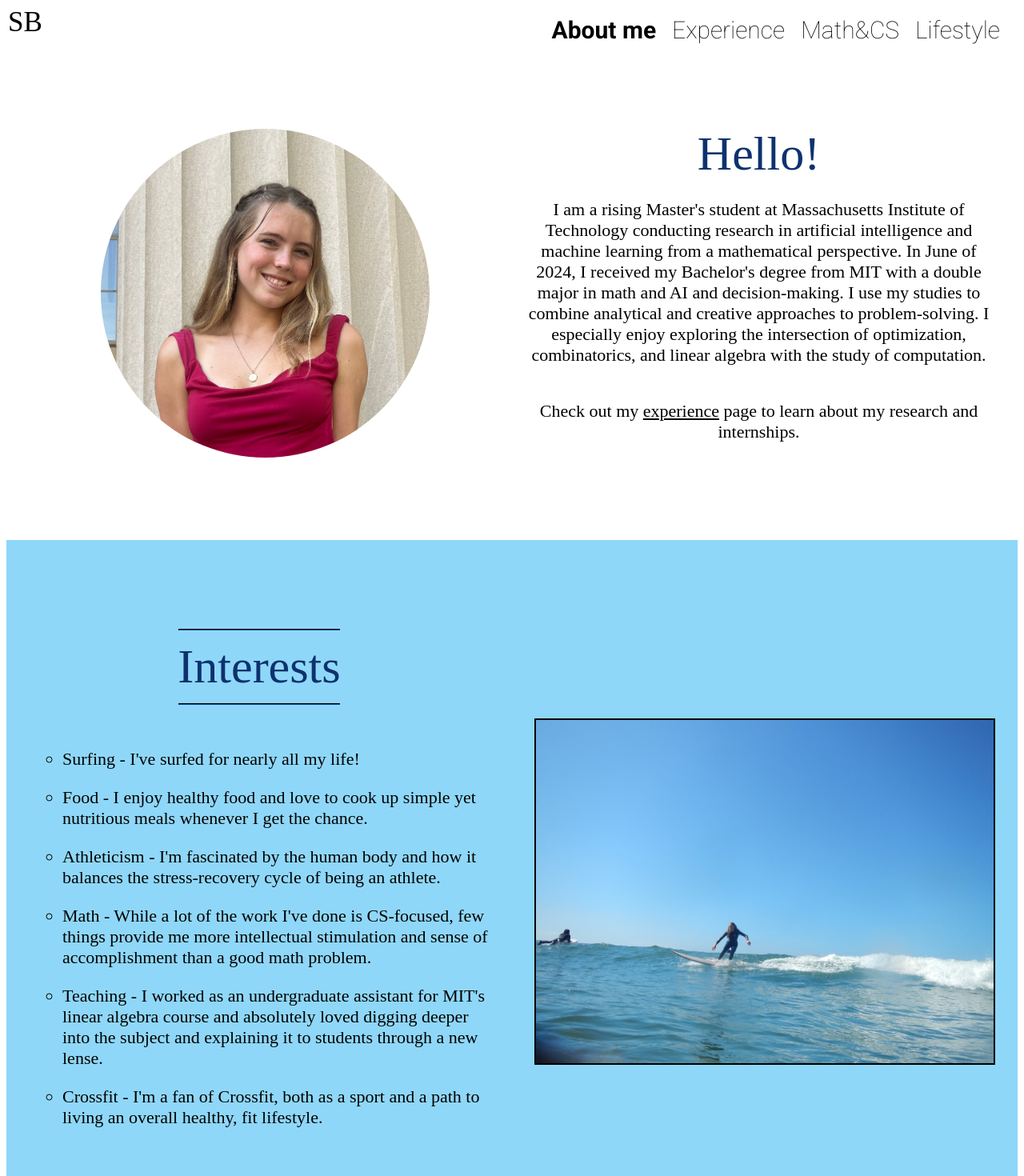
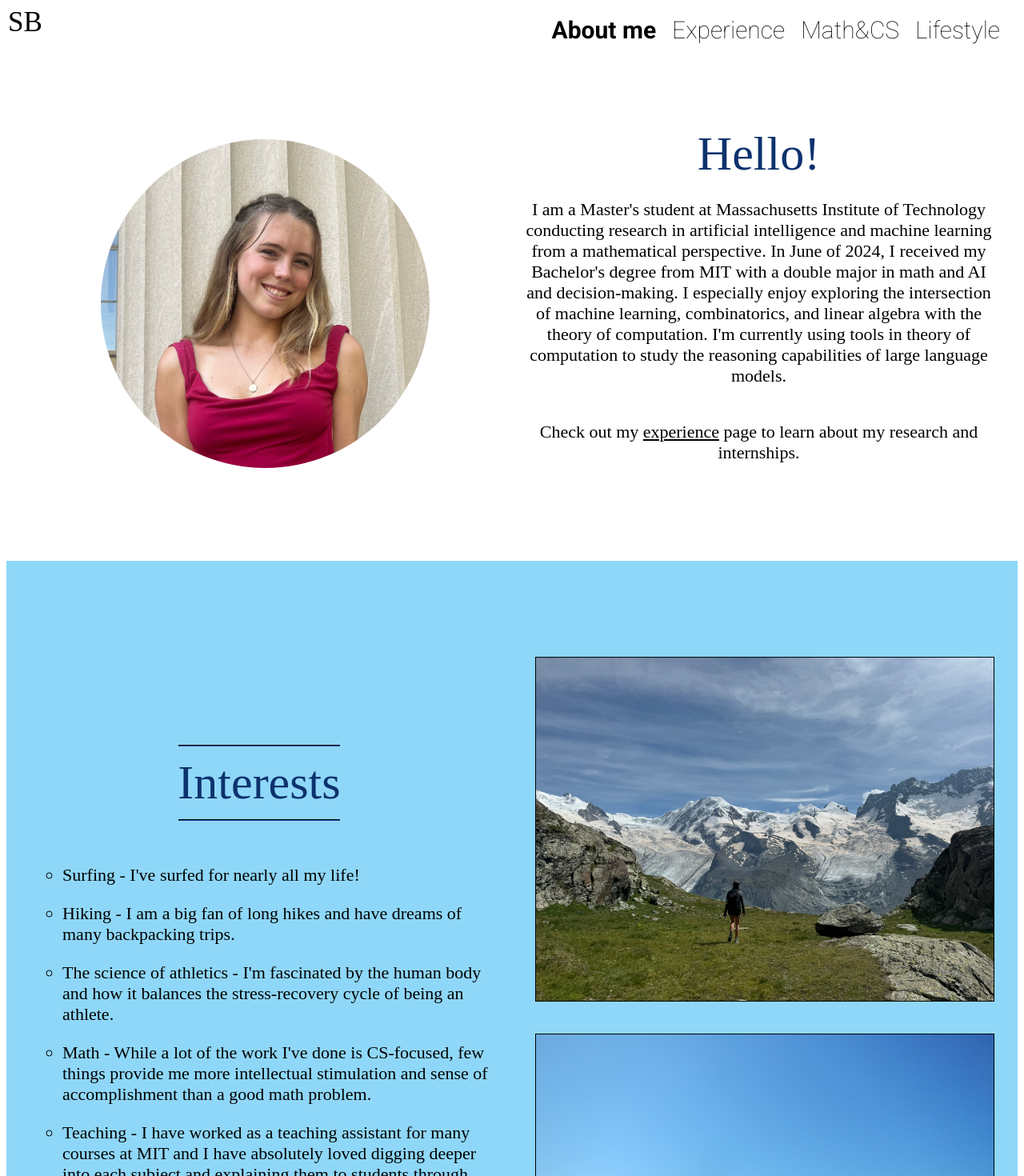
Before and after one commit to SarahBentley/SarahBentley-site, a React (Create React App) app: page /about in a window 1280 px wide. Shown: the top 1470 px of the page at 80% size. Built offline with nearby package versions, Linux system fonts and the light colour scheme; a web font is replaced by a local one.

Commit message:
updating experience and adding image

```diff
--- a/src/Components/css/About.css
+++ b/src/Components/css/About.css
@@ -76,7 +76,7 @@
         height: auto;
         align-self: center;
         margin: 20px;
-        border: 2px solid black;
+        border: 1px solid black;
     }
 
 @media only screen and (max-width: 800px) {
--- a/src/Components/js/About.js
+++ b/src/Components/js/About.js
@@ -19,7 +19,7 @@ const About = () => {
                     <div className="description">
                         <h2 className="u-textCenter">Hello!</h2>
                         <p>
-I am a rising Master's student at Massachusetts Institute of Technology conducting research in artificial intelligence and machine learning from a mathematical perspective. In June of 2024, I received my Bachelor's degree from MIT with a double major in math and AI and decision-making. I use my studies to combine analytical and creative approaches to problem-solving. I especially enjoy exploring the intersection of optimization, combinatorics, and linear algebra with the study of computation.</p>
+I am a Master's student at Massachusetts Institute of Technology conducting research in artificial intelligence and machine learning from a mathematical perspective. In June of 2024, I received my Bachelor's degree from MIT with a double major in math and AI and decision-making. I especially enjoy exploring the intersection of machine learning, combinatorics, and linear algebra with the theory of computation. I'm currently using tools in theory of computation to study the reasoning capabilities of large language models.</p>
                         <p>
                             Check out my <Link to="/experience">experience</Link> page to learn about my research and internships.</p>
                     </div>
@@ -58,15 +58,16 @@ I am a rising Master's student at Massachusetts Institute of Technology conducti
                         <hr width="200px" className="Blue"></hr>
                         <ul>
                             <li><p>Surfing - I've surfed for nearly all my life!</p></li>
-                            <li><p>Food - I enjoy healthy food and love to cook up simple yet nutritious meals whenever I get the chance.</p></li>
-                            <li><p>Athleticism - I'm fascinated by the human body and how it balances the stress-recovery cycle of being an athlete.</p></li>
+                            <li><p>Hiking - I am a big fan of long hikes and have dreams of many backpacking trips.</p></li>
+                            <li><p>The science of athletics - I'm fascinated by the human body and how it balances the stress-recovery cycle of being an athlete.</p></li>
                             <li><p>Math - While a lot of the work I've done is CS-focused, few things provide me more intellectual stimulation and sense of accomplishment than a good math problem.</p></li>
-                            <li><p>Teaching - I worked as an undergraduate assistant for MIT's linear algebra course and absolutely loved digging deeper into the subject and explaining it to students through a new lense.</p></li>
+                            <li><p>Teaching - I have worked as a teaching assistant for many courses at MIT and I have absolutely loved digging deeper into each subject and explaining them to students through new viewpoints.</p></li>
                             <li><p>Crossfit - I'm a fan of Crossfit, both as a sport and a path to living an overall healthy, fit lifestyle.</p></li>
 
                         </ul>
                     </div>
                     <div className="half-flex">
+                        <img alt='' className="surfing-img" src="hiking.jpeg"></img>
                         <img alt='' className="surfing-img" src="surfing.jpeg"></img>
                     </div>
                 </div>
--- a/src/Components/js/Experience.js
+++ b/src/Components/js/Experience.js
@@ -12,13 +12,21 @@ const Experience = () => {
                         <hr className="line Blue"></hr>
                     </div>
                     <div className="right">
+                    <h4 className="experience-title">ML Interpretability Researcher</h4>
+                        <h4 className="experience-subtitle">MIT, Laboratory for Information & Decision Systems</h4>
+                        <h4 className="experience-subtitle">Sept. 2024 - Present</h4>
+                            <ul className="experience-listings">
+                            <p><li>Use empirical and theoretical methods to study underlying ‘world models’ of high-performing large language models.</li></p>
+                            </ul>
+
                         <h4 className="experience-title">Theory of Machine Learning Research Intern</h4>
                         <h4 className="experience-subtitle">EPFL, Lausanne Switzerland</h4>
                         <h4 className="experience-subtitle">Jun. - Aug. 2024</h4>
                             <ul className="experience-listings">
-                                <p><li>Conduct research as an intern in the Theory of Machine Learning lab at École polytechnique fédérale de Lausanne.</li></p>
+                            <p><li>Study transformers' reasoning capacity through simulation of deterministic finite automata and hidden Markov models.</li></p>
+                            <p><li>Examine the theoretical expressiveness of transformers with architectural changes such as localized attention, relative positional encoding, scratchpad training, adjusted teacher-forcing, and recency bias that may be suitable for reasoning.</li></p>
+                            <p><li>Build a transformer from scratch and run experiments on DFAs and HMMs using such architectural adjustments.</li></p>
                             </ul>
-
                         <h4 className="experience-title">Mission Design and Navigation Intern</h4>
                         <h4 className="experience-subtitle">Blue Origin</h4>
                         <h4 className="experience-subtitle">Jun. - Aug. 2023</h4>
@@ -95,6 +103,13 @@ const Experience = () => {
                         <hr className="Blue"></hr>
                     </div>
                     <div className="right">
+                        <h4 className="experience-title">Theory of Computation (18.404) Graduate TA</h4>
+                        <h4 className="experience-subtitle">MIT</h4>
+                        <h4 className="experience-subtitle">Feb. - May. 2024</h4>
+                            <ul className="experience-listings">
+                                <p><li>Duties: develop material for and teach weekly recitations, hold office hours, hold review sessions, and help with course administration tasks.</li></p>
+                            </ul>
+
                         <h4 className="experience-title">Probability and Random Variables (18.600) Undergraduate TA</h4>
                         <h4 className="experience-subtitle">MIT</h4>
                         <h4 className="experience-subtitle">Feb. - May. 2024</h4>
@@ -115,6 +130,18 @@ const Experience = () => {
                             <ul className="experience-listings">
                                 <p><li>Duties: hold weekly office hours and review sessions.</li></p>
                             </ul>
+                    </div>
+                </div>
+                <div className="ExperienceSection">
+                    <div className="left">
+                        <hr className="Blue"></hr>
+                        <h2 className="title">Courses</h2>
+                        <hr className="Blue"></hr>
+                    </div>
+                    <div className="right">
+
+                        <p className="experience-subtitle"> Statistical Learning Theory, Deep Learning, Algorithms, ML, Computer Vision, Real Analysis, Combinatorics, Linear Algebra, Group Theory, Probability, Combinatorial Optimization, Statistical Data Analysis, Optimization Methods, and AI.</p>
+
                     </div>
                 </div>
                 <div className="ExperienceSection">
```
Also changed, not shown: public/hiking.jpeg (added).
